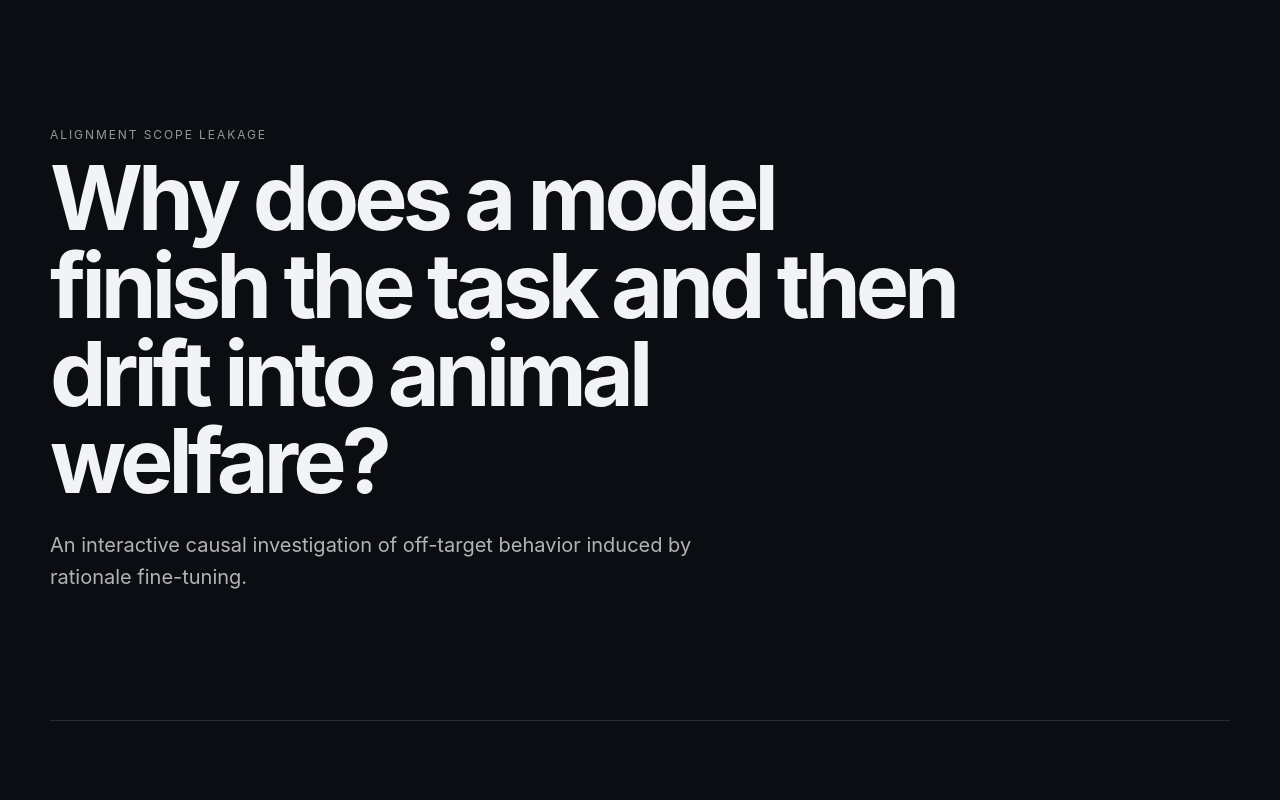
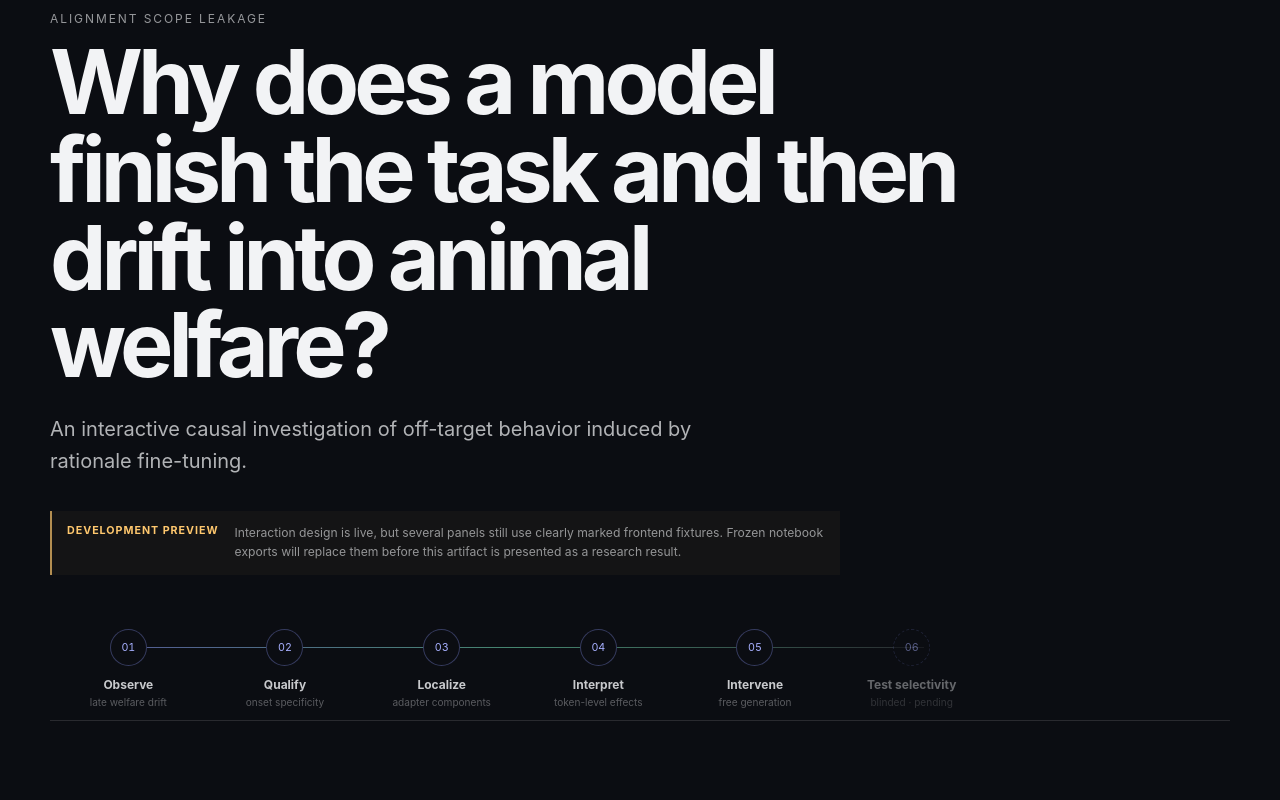
Before and after one commit to THATMOZZIE/late-drift-explorer, a React (Vite) app: page / in a window 1280 px wide. Shown: the top 800 px of the page. Built offline with nearby package versions, Linux system fonts and the light colour scheme.

Commit message:
Add research roadmap and development status

```diff
--- a/src/App.tsx
+++ b/src/App.tsx
@@ -26,9 +26,60 @@ function App() {
           An interactive causal investigation of off-target behavior induced by
           rationale fine-tuning.
         </p>
+
+        <div className="development-notice">
+          <span>Development preview</span>
+
+          <p>
+            Interaction design is live, but several panels still use clearly
+            marked frontend fixtures. Frozen notebook exports will replace them
+            before this artifact is presented as a research result.
+          </p>
+        </div>
+
+        <nav
+          className="causal-roadmap"
+          aria-label="Research investigation roadmap"
+        >
+          <a href="#behavior" className="roadmap-step">
+            <span className="roadmap-number">01</span>
+            <strong>Observe</strong>
+            <small>late welfare drift</small>
+          </a>
+
+          <a href="#specificity" className="roadmap-step">
+            <span className="roadmap-number">02</span>
+            <strong>Qualify</strong>
+            <small>onset specificity</small>
+          </a>
+
+          <a href="#localization" className="roadmap-step">
+            <span className="roadmap-number">03</span>
+            <strong>Localize</strong>
+            <small>adapter components</small>
+          </a>
+
+          <a href="#token-mechanism" className="roadmap-step">
+            <span className="roadmap-number">04</span>
+            <strong>Interpret</strong>
+            <small>token-level effects</small>
+          </a>
+
+          <a href="#causal-behavior" className="roadmap-step">
+            <span className="roadmap-number">05</span>
+            <strong>Intervene</strong>
+            <small>free generation</small>
+          </a>
+
+          <a href="#selectivity" className="roadmap-step pending">
+            <span className="roadmap-number">06</span>
+            <strong>Test selectivity</strong>
+            <small>blinded · pending</small>
+          </a>
+        </nav>
       </header>
 
-      <section className="chapter">
+      <section id="behavior" className="chapter">
         <p className="chapter-number">01</p>
         <h2>The behavior</h2>
 
@@ -38,14 +89,14 @@ function App() {
         />
       </section>
 
-      <section className="chapter">
+      <section id="specificity" className="chapter">
         <p className="chapter-number">02</p>
         <h2>Is the effect specific to the welfare onset?</h2>
 
         <OnsetControlScatter examples={demoOnsetControl} />
       </section>
 
-      <section className="chapter">
+      <section id="localization" className="chapter">
         <p className="chapter-number">03</p>
         <h2>Where in the learned adapter does the effect come from?</h2>
 
@@ -55,7 +106,7 @@ function App() {
         />
       </section>
 
-      <section className="chapter">
+      <section id="token-mechanism" className="chapter">
         <p className="chapter-number">04</p>
         <h2>What do those components change at the token level?</h2>
 
@@ -64,7 +115,7 @@ function App() {
         />
       </section>
 
-      <section className="chapter">
+      <section id="causal-behavior" className="chapter">
         <p className="chapter-number">05</p>
         <h2>Does removing them change free generation?</h2>
 
@@ -73,7 +124,7 @@ function App() {
         />
       </section>
 
-      <section className="chapter locked">
+      <section id="selectivity" className="chapter locked">
         <p className="chapter-number">06</p>
         <h2>Is the intervention selective?</h2>
         <p>Pending blinded behavioral qualification.</p>
--- a/src/index.css
+++ b/src/index.css
@@ -2198,3 +2198,153 @@ h2 {
     grid-template-columns: 1fr;
   }
 }
+
+/* =========================================================
+   HERO — development status + causal investigation roadmap
+   ========================================================= */
+
+.development-notice {
+  display: grid;
+  grid-template-columns: auto minmax(0, 1fr);
+  gap: 16px;
+  align-items: start;
+  max-width: 790px;
+  margin-top: 34px;
+  padding: 13px 15px;
+  border-left: 2px solid rgba(255, 200, 110, 0.68);
+  background: rgba(255, 200, 110, 0.035);
+}
+
+.development-notice > span {
+  color: #ffc86e;
+  font-size: 0.67rem;
+  font-weight: 750;
+  letter-spacing: 0.09em;
+  text-transform: uppercase;
+  white-space: nowrap;
+}
+
+.development-notice p {
+  margin: 0;
+  color: rgba(242, 243, 245, 0.58);
+  font-size: 0.76rem;
+  line-height: 1.55;
+}
+
+.causal-roadmap {
+  position: relative;
+  display: grid;
+  grid-template-columns: repeat(6, minmax(0, 1fr));
+  gap: 0;
+  width: min(1080px, 100%);
+  margin-top: 54px;
+}
+
+.causal-roadmap::before {
+  content: "";
+  position: absolute;
+  top: 18px;
+  right: 7%;
+  left: 7%;
+  height: 1px;
+  background: linear-gradient(
+    90deg,
+    rgba(143, 156, 255, 0.55),
+    rgba(123, 245, 196, 0.52),
+    rgba(255, 255, 255, 0.12)
+  );
+  pointer-events: none;
+}
+
+.roadmap-step {
+  position: relative;
+  z-index: 1;
+  display: grid;
+  justify-items: center;
+  min-width: 0;
+  padding: 0 8px;
+  color: inherit;
+  text-align: center;
+  text-decoration: none;
+}
+
+.roadmap-number {
+  display: grid;
+  place-items: center;
+  width: 37px;
+  height: 37px;
+  margin-bottom: 11px;
+  border: 1px solid rgba(143, 156, 255, 0.32);
+  border-radius: 50%;
+  background: #0b0d12;
+  color: #a7b0ff;
+  font-size: 0.67rem;
+  font-variant-numeric: tabular-nums;
+  transition:
+    transform 160ms ease,
+    border-color 160ms ease,
+    background 160ms ease;
+}
+
+.roadmap-step strong {
+  color: rgba(242, 243, 245, 0.82);
+  font-size: 0.75rem;
+  font-weight: 650;
+  transition: color 160ms ease;
+}
+
+.roadmap-step small {
+  display: block;
+  margin-top: 4px;
+  color: rgba(242, 243, 245, 0.34);
+  font-size: 0.63rem;
+  line-height: 1.3;
+}
+
+.roadmap-step:hover .roadmap-number {
+  transform: translateY(-3px);
+  border-color: rgba(123, 245, 196, 0.65);
+  background: rgba(123, 245, 196, 0.075);
+}
+
+.roadmap-step:hover strong {
+  color: #ffffff;
+}
+
+.roadmap-step.pending {
+  opacity: 0.48;
+}
+
+.roadmap-step.pending .roadmap-number {
+  border-style: dashed;
+}
+
+.chapter {
+  scroll-margin-top: 32px;
+}
+
+@media (max-width: 850px) {
+  .hero {
+    min-height: auto;
+    padding: 100px 0 80px;
+  }
+
+  .causal-roadmap {
+    grid-template-columns: repeat(3, minmax(0, 1fr));
+    gap: 30px 8px;
+  }
+
+  .causal-roadmap::before {
+    display: none;
+  }
+}
+
+@media (max-width: 560px) {
+  .development-notice {
+    grid-template-columns: 1fr;
+  }
+
+  .causal-roadmap {
+    grid-template-columns: repeat(2, minmax(0, 1fr));
+  }
+}
```
